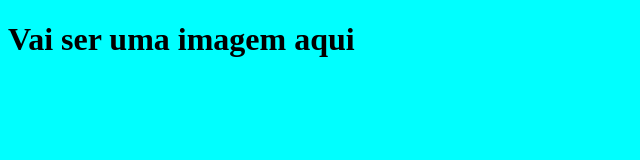
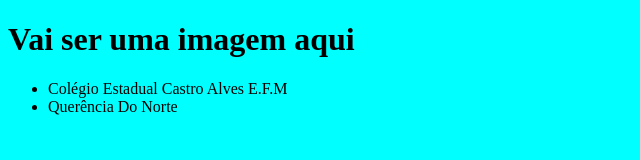
Before and after one commit to GeovanaBernardi/Bernardi, a plain HTML site: page index.html in a window 1280 px wide. Shown: the whole page, without its empty margins (0-640 px from the left). Drawn offline with Linux system fonts and the light colour scheme.

Commit message:
Update index.html

```diff
--- a/index.html
+++ b/index.html
@@ -7,8 +7,11 @@
     <title>Document</title>
     <link rel="stylesheet" href="style.css">
 </head>
-<body>
+<header>
     <h1>Vai ser uma imagem aqui</h1>
-
-</body>
+  <ul>
+        <li>Colégio Estadual Castro Alves E.F.M</li>
+        <li>Querência Do Norte
+  </ul>
+</header>
 </html>
```
